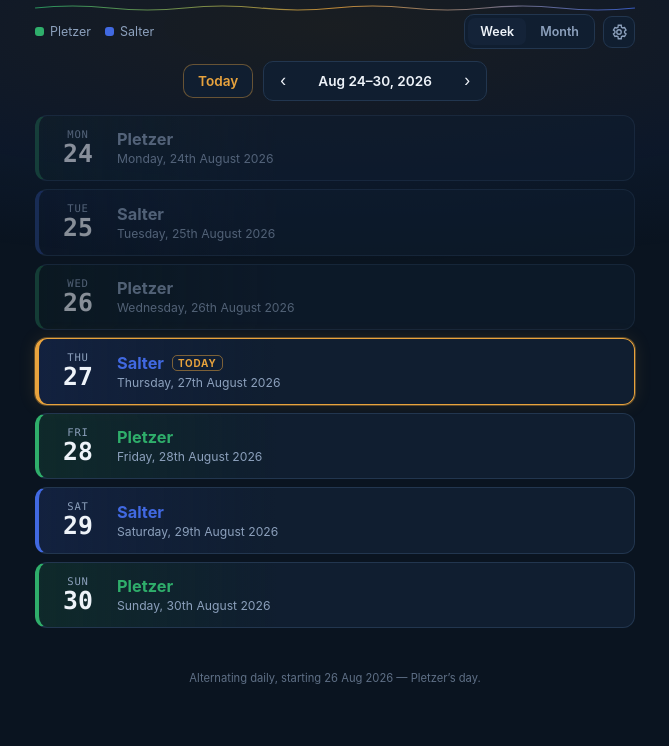
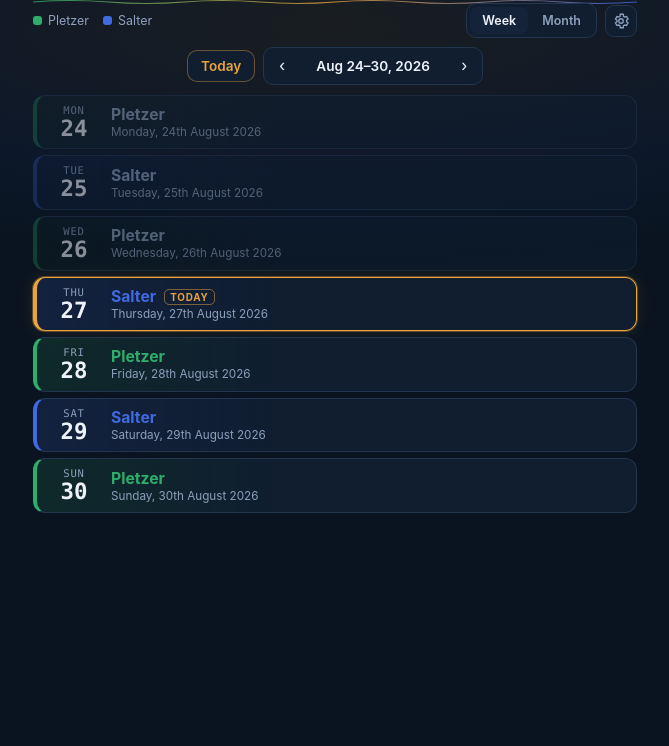
Before and after one commit to tsalter74/Singing-Sands-Calendar, a plain HTML site: page index.html in a window 1280 px wide. Shown: the part 54-800 px from the top of the page, without its empty margins (305-974 px from the left). Drawn offline with Linux system fonts and the light colour scheme.

Commit message:
Add files via upload

```diff
--- a/index.html
+++ b/index.html
@@ -91,10 +91,6 @@
   <p id="iosHint" class="ios-hint" hidden>On iPhone/iPad: tap <strong>Share</strong> → <strong>Add to Home Screen</strong> to install.</p>
 </main>
 
-<footer class="app-footer">
-  <p>Alternating daily, starting 26 Aug 2026 — Pletzer’s day.</p>
-</footer>
-
 <!-- Settings panel -->
 <div id="settingsOverlay" class="settings-overlay" hidden>
   <div class="settings-panel" role="dialog" aria-modal="true" aria-labelledby="settingsTitle">
--- a/styles.css
+++ b/styles.css
@@ -58,7 +58,7 @@ body {
 .app-header {
   position: relative;
   z-index: 1;
-  padding: 14px 20px 0;
+  padding: 10px 18px 0;
   max-width: 640px;
   margin: 0 auto;
 }
@@ -75,7 +75,7 @@ h1 {
   margin: 0;
   font-family: var(--font-display);
   font-weight: 700;
-  font-size: 1.2rem;
+  font-size: 1.12rem;
   letter-spacing: 0.01em;
 }
 h1 span {
@@ -84,8 +84,8 @@ h1 span {
 }
 
 .wave-divider {
-  margin-top: 10px;
-  height: 8px;
+  margin-top: 7px;
+  height: 6px;
   opacity: 0.8;
 }
 .wave-divider svg { width: 100%; height: 100%; }
@@ -95,7 +95,7 @@ main {
   z-index: 1;
   max-width: 640px;
   margin: 0 auto;
-  padding: 10px 20px 32px;
+  padding: 8px 18px 16px;
 }
 
 /* Top bar: legend + view toggle + settings, one line */
@@ -104,7 +104,7 @@ main {
   align-items: center;
   justify-content: space-between;
   gap: 10px;
-  margin-bottom: 12px;
+  margin-bottom: 9px;
   flex-wrap: wrap;
 }
 
@@ -150,8 +150,8 @@ main {
   display: flex;
   align-items: center;
   justify-content: center;
-  gap: 10px;
-  margin-bottom: 14px;
+  gap: 8px;
+  margin-bottom: 10px;
 }
 
 .btn {
@@ -162,7 +162,7 @@ main {
   background: var(--surface);
   border: 1px solid var(--hairline);
   border-radius: 10px;
-  padding: 8px 14px;
+  padding: 7px 13px;
   cursor: pointer;
   transition: background 0.15s ease, border-color 0.15s ease, transform 0.1s ease;
 }
@@ -187,7 +187,7 @@ main {
   color: var(--text);
   font-size: 1.1rem;
   line-height: 1;
-  padding: 6px 12px;
+  padding: 5px 11px;
   border-radius: 8px;
   cursor: pointer;
 }
@@ -230,15 +230,15 @@ main {
 .week-board {
   display: flex;
   flex-direction: column;
-  gap: 8px;
+  gap: 6px;
 }
 .week-board[hidden] { display: none; }
 
 .day-row {
   display: flex;
   align-items: center;
-  gap: 16px;
-  padding: 12px 16px;
+  gap: 14px;
+  padding: 8px 14px;
   border-radius: 12px;
   border: 1px solid var(--hairline);
   border-left: 4px solid transparent;
@@ -270,15 +270,15 @@ main {
 }
 .date-block .dom {
   display: block;
-  font-size: 1.55rem;
+  font-size: 1.4rem;
   font-weight: 700;
-  line-height: 1.15;
+  line-height: 1.1;
 }
 
 .day-info { flex: 1; min-width: 0; }
 .family-name {
   font-family: var(--font-display);
-  font-size: 1.02rem;
+  font-size: 0.98rem;
   font-weight: 700;
 }
 .day-row.pletzer .family-name { color: var(--pletzer); }
@@ -297,8 +297,8 @@ main {
   transform: translateY(-1px);
 }
 .has-boat {
-  margin: 2px 0 0;
-  font-size: 0.76rem;
+  margin: 1px 0 0;
+  font-size: 0.73rem;
   color: var(--text-muted);
 }
 
@@ -364,27 +364,19 @@ main {
 /* Install */
 .btn-install {
   display: block;
-  margin: 24px auto 0;
+  margin: 14px auto 0;
   background: var(--surface-2);
   border-color: var(--amber);
   color: var(--amber);
 }
 .ios-hint {
   text-align: center;
-  font-size: 0.78rem;
+  font-size: 0.76rem;
   color: var(--text-muted);
-  margin-top: 14px;
+  margin-top: 10px;
   max-width: 320px;
   margin-left: auto;
   margin-right: auto;
-}
-
-.app-footer {
-  text-align: center;
-  font-size: 0.7rem;
-  color: var(--text-muted);
-  padding: 0 20px 30px;
-  opacity: 0.65;
 }
 
 /* Settings panel */
--- a/sw.js
+++ b/sw.js
@@ -1,4 +1,4 @@
-const CACHE_NAME = "singing-sands-v6";
+const CACHE_NAME = "singing-sands-v7";
 const ASSETS = [
   "./",
   "./index.html",
```
